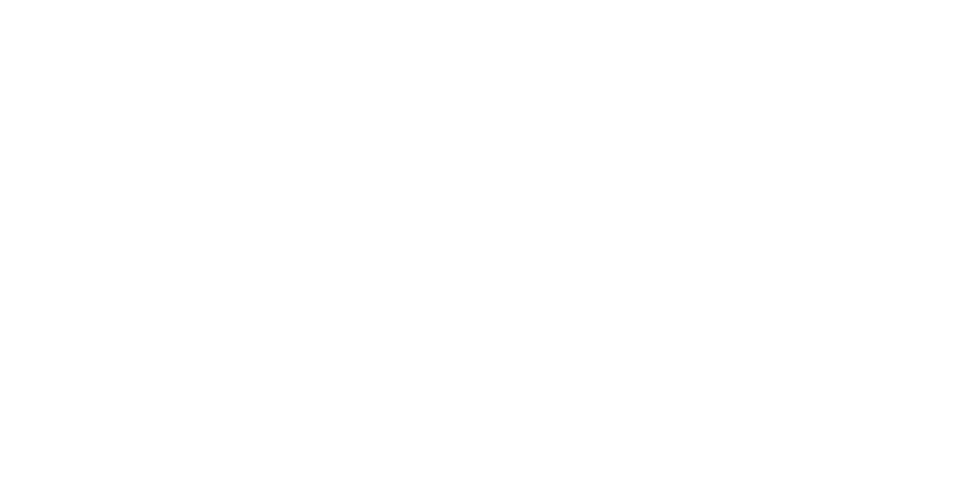
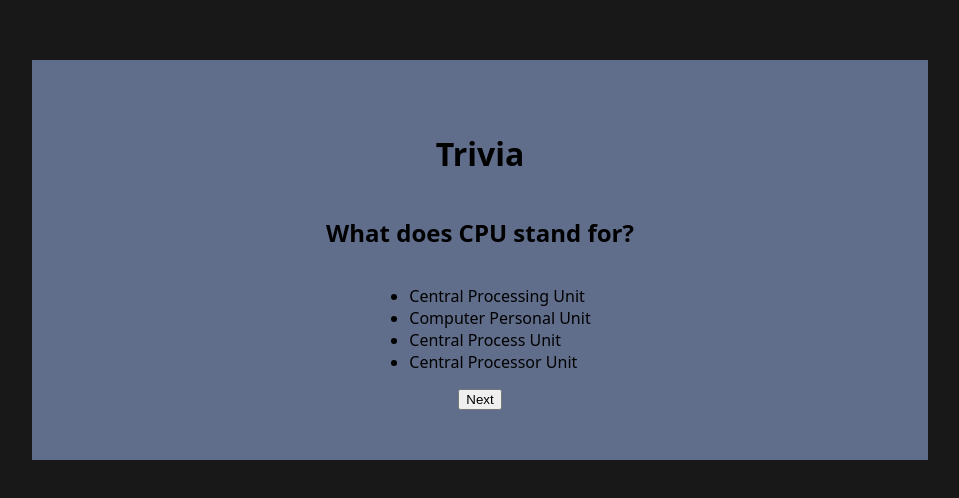
Before and after one commit to Gabriel3004/Travel-proyect, a React (Vite) app: page / in a window 1280 px wide. Shown: the part 140-638 px from the top of the page, without its empty margins (160-1119 px from the left). Built offline with nearby package versions, Linux system fonts and the light colour scheme.

Commit message:
Added show questions and answers. Added next-button. Added click-event: true/false

```diff
--- a/index.html
+++ b/index.html
@@ -4,7 +4,7 @@
     <meta charset="UTF-8" />
     <link rel="icon" type="image/svg+xml" href="/vite.svg" />
     <meta name="viewport" content="width=device-width, initial-scale=1.0" />
-    <title>Vite + React</title>
+    <title>React Trivia-App</title>
   </head>
   <body>
     <div id="root"></div>
--- /dev/null
+++ b/src/components/Questions.jsx
@@ -0,0 +1,53 @@
+const Questions = {
+  questions: [
+    {
+      id: '26c4806d-fe05-4344-84ca-3c0092d15477',
+      question: 'What does CPU stand for?',
+      correctAnswer: 'Central Processing Unit',
+      answers: [
+        'Central Processing Unit',
+        'Computer Personal Unit',
+        'Central Process Unit',
+        'Central Processor Unit',
+      ],
+      userAnswer: '',
+    },
+    {
+      id: 'cd647d49-62e0-4ff9-8b4d-71e0b4099767',
+      question: 'The following Spanish provinces are located in the northern area of Spain except:',
+      correctAnswer: 'Murcia',
+      answers: ['Le&oacute;n', 'Asturias', 'Navarre', 'Murcia'],
+      userAnswer: '',
+    },
+    {
+      id: 'd52c4a1c-8c33-4308-831b-916fa989ef21',
+      question: 'What is the name of the first "Star Wars" film by release order?',
+      correctAnswer: 'A New Hope',
+      answers: ['The Force Awakens', 'The Phantom Menace', 'A New Hope', 'Revenge of the Sith'],
+      userAnswer: '',
+    },
+    {
+      id: '258d5be5-7e3b-44cc-bbb1-fb6c1a03bbda',
+      question:
+        'The metric prefix &quot;atto-&quot; makes a measurement how much smaller than the base unit?',
+      correctAnswer: 'One Quintillionth',
+      answers: ['One Septillionth', 'One Quintillionth', 'One Billionth', 'One Quadrillionth'],
+      userAnswer: '',
+    },
+    {
+      id: '179e8915-189d-4643-8a52-5801a5a1fc84',
+      question: 'Pamina and Papageno are characters in what Mozart opera?',
+      correctAnswer: 'The Magic Flute',
+      answers: ['The Magic Flute', 'The Marriage of Figaro', 'The Goose of Cairo', 'The Impresario'],
+      userAnswer: '',
+    },
+    {
+      id: '4e7f9530-93d4-4d73-9ee5-75d9267b2a7d',
+      question: 'Which of the following awards do Matt Stone and Trey Parker NOT have?',
+      correctAnswer: 'Oscar',
+      answers: ['Tony', 'Oscar', 'Grammy', 'Emmy'],
+      userAnswer: '',
+    },
+  ]};
+
+  export default Questions;
--- a/src/components/QuizWrapper.jsx
+++ b/src/components/QuizWrapper.jsx
@@ -1,7 +1,59 @@
 import React from "react";
+import { useState } from "react";
+import Questions from "./Questions";
 
 const QuizWrapper = () => {
-  return <div></div>;
+  const [currentQuestion, setCurrentQuestion] = useState(0);
+  const [selectedAnswer, setSelectedAnswer] = useState("");
+  const [result, setResult] = useState({
+    score: 0,
+    correctAnswers: 0,
+    wrongAnswers: 0,
+  });
+
+  const { questions } = Questions;
+  const { question, answers, correctAnswer } = questions[currentQuestion];
+
+  const onClickNext = () => {
+    setCurrentQuestion((prev) => prev + 1);
+    setResult((prev) =>
+      selectedAnswer
+        ? {
+            ...prev,
+            score: prev.score + 10,
+            correctAnswers: prev.correctAnswers + 1,
+          }
+        : { ...prev, wrongAnswers: prev.wrongAnswers + 1 }
+    );
+  };
+
+  const onAnswerSelected = (answer) => {
+    if (answer === correctAnswer) {
+      setSelectedAnswer(true);
+      console.log("right");
+    } else {
+      setSelectedAnswer(false);
+      console.log("false");
+    }
+  };
+
+
+  return (
+    <div className="wrapper">
+      <div className="container">
+        <h1>Trivia</h1>
+        <h2>{question}</h2>
+        <ul>
+          {answers.map((answer) => (
+            <li onClick={() => onAnswerSelected(answer)} key={answer}>
+              {answer}
+            </li>
+          ))}
+        </ul>
+        <button onClick={onClickNext}>Next</button>
+      </div>
+    </div>
+  );
 };
 
 export default QuizWrapper;
--- a/src/index.css
+++ b/src/index.css
@@ -0,0 +1,30 @@
+html, body {
+    margin: 0;
+    padding: 0;
+    box-sizing: border-box;
+    font-family: system-ui, -apple-system, BlinkMacSystemFont, 'Segoe UI', Roboto, Oxygen, Ubuntu, Cantarell, 'Open Sans', 'Helvetica Neue', sans-serif;
+}
+
+.wrapper {
+    height: 100vh;
+    width: 100vw;
+    background-color: #181818;
+    display: flex;
+    justify-content: center;
+    align-items: center;
+}
+
+.container {
+    background-color: #606e8c;
+    width: 70vw;
+    height: fit-content;
+    min-height: 50vh;
+    display: flex;
+    justify-content: center;
+    flex-direction: column;
+    align-items: center;
+}
+
+/* .title {
+
+} */
```
